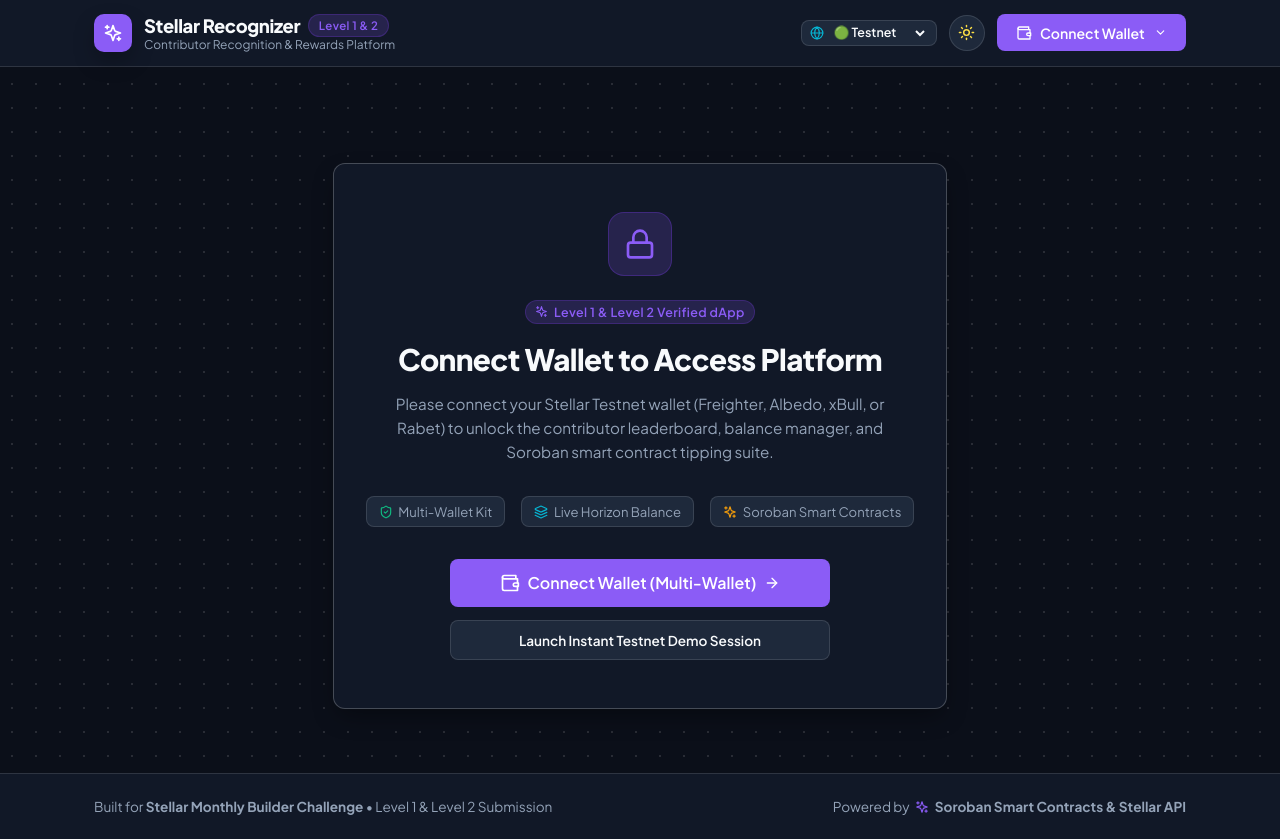
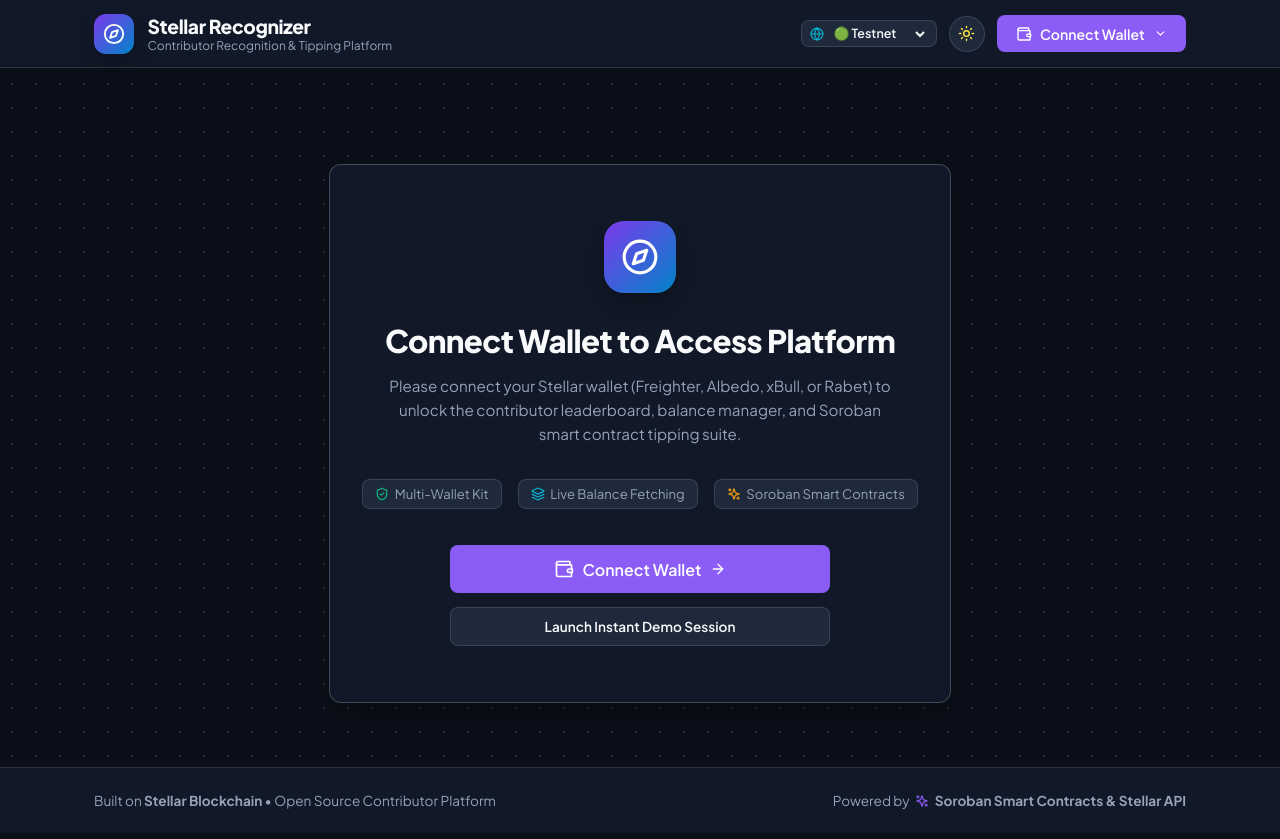
Before and after one commit to arpanbasak90-cyber/Contributor-Recognition-Platform, a React (Vite) app: page / in a window 1280 px wide. Built offline with nearby package versions, Linux system fonts and the light colour scheme.

Commit message:
style: remove Level 1 & 2 badges, clean wallet modal tags, remove test trigger section, and add gradient Compass logo

```diff
--- a/src/App.tsx
+++ b/src/App.tsx
@@ -157,7 +157,7 @@
             <div className="alert-box alert-info" style={{ marginBottom: '1.5rem' }}>
               <Info size={20} style={{ flexShrink: 0 }} />
               <div>
-                <strong>Active Network ({network.toUpperCase()}):</strong> Stellar REST APIs, Soroban Smart Contracts, live balance fetching, and real-time transaction event logging.
+                <strong>Connected to {network.toUpperCase()}:</strong> Accessing Stellar REST APIs, Soroban Smart Contracts, live balance fetching, and real-time transaction logging.
               </div>
             </div>
 
@@ -245,7 +245,7 @@
       }}>
         <div className="container" style={{ display: 'flex', justifyContent: 'space-between', alignItems: 'center', flexWrap: 'wrap', gap: '1rem' }}>
           <div>
-            Built for <strong>Stellar Monthly Builder Challenge</strong> • Level 1 & Level 2 Submission
+            Built on <strong>Stellar Blockchain</strong> • Open Source Contributor Platform
           </div>
           <div style={{ display: 'flex', alignItems: 'center', gap: '0.35rem' }}>
             Powered by <Sparkles size={14} color="var(--primary)" /> <strong>Soroban Smart Contracts & Stellar API</strong>
--- a/src/components/Header.tsx
+++ b/src/components/Header.tsx
@@ -1,5 +1,5 @@
 import React from 'react';
-import { Wallet, LogOut, Sparkles, RefreshCw, Layers, Sun, Moon, ChevronDown, Globe } from 'lucide-react';
+import { Wallet, LogOut, RefreshCw, Layers, Sun, Moon, ChevronDown, Globe, Compass } from 'lucide-react';
 import { WalletState, NetworkId } from '../services/stellar';
 
 interface HeaderProps {
@@ -30,10 +30,10 @@
 
   const getProviderName = (providerId: string | null) => {
     switch (providerId) {
-      case 'freighter': return 'Freighter 🚀';
-      case 'albedo': return 'Albedo 🌌';
-      case 'xbull': return 'xBull 🐂';
-      case 'rabet': return 'Rabet 🐇';
+      case 'freighter': return 'Freighter';
+      case 'albedo': return 'Albedo';
+      case 'xbull': return 'xBull';
+      case 'rabet': return 'Rabet';
       default: return 'Stellar Wallet';
     }
   };
@@ -50,28 +50,26 @@
     }}>
       <div className="container" style={{ display: 'flex', alignItems: 'center', justifyContent: 'space-between', flexWrap: 'wrap', gap: '1rem' }}>
         {/* Brand Logo */}
-        <div style={{ display: 'flex', alignItems: 'center', gap: '0.75rem' }}>
+        <div style={{ display: 'flex', alignItems: 'center', gap: '0.85rem' }}>
           <div style={{
-            width: '38px',
-            height: '38px',
-            borderRadius: '10px',
-            background: 'var(--primary)',
+            width: '40px',
+            height: '40px',
+            borderRadius: '12px',
+            background: 'linear-gradient(135deg, #7C3AED 0%, #0284C7 100%)',
             display: 'flex',
             alignItems: 'center',
             justifyContent: 'center',
-            boxShadow: 'var(--shadow-main)'
+            boxShadow: 'var(--shadow-main)',
+            color: '#FFFFFF'
           }}>
-            <Sparkles size={20} color="#FFF" />
+            <Compass size={22} color="#FFFFFF" />
           </div>
           <div>
-            <div style={{ display: 'flex', alignItems: 'center', gap: '0.5rem' }}>
-              <h1 style={{ fontSize: '1.15rem', fontWeight: 800, letterSpacing: '-0.02em', color: 'var(--text-main)' }}>
-                Stellar Recognizer
-              </h1>
-              <span className="badge badge-purple">Level 1 & 2</span>
-            </div>
+            <h1 style={{ fontSize: '1.2rem', fontWeight: 800, letterSpacing: '-0.02em', color: 'var(--text-main)', lineHeight: '1.2' }}>
+              Stellar Recognizer
+            </h1>
             <p style={{ fontSize: '0.75rem', color: 'var(--text-muted)' }}>
-              Contributor Recognition & Rewards Platform
+              Contributor Recognition & Tipping Platform
             </p>
           </div>
         </div>
--- a/src/components/WalletGate.tsx
+++ b/src/components/WalletGate.tsx
@@ -1,5 +1,5 @@
 import React from 'react';
-import { Wallet, ShieldCheck, Sparkles, ArrowRight, Lock, Layers } from 'lucide-react';
+import { Wallet, ShieldCheck, Sparkles, ArrowRight, Compass, Layers } from 'lucide-react';
 
 interface WalletGateProps {
   onOpenWalletModal: () => void;
@@ -14,33 +14,28 @@
       textAlign: 'center',
       padding: '0 1rem'
     }} className="animate-slide-up">
-      <div className="glass-panel" style={{ padding: '3rem 2rem', border: '1px solid var(--border-hover)' }}>
-        {/* Icon Header */}
+      <div className="glass-panel" style={{ padding: '3.5rem 2rem', border: '1px solid var(--border-hover)' }}>
+        {/* Brand Compass Logo Header */}
         <div style={{
-          width: '64px',
-          height: '64px',
-          borderRadius: '16px',
-          background: 'var(--primary-light)',
+          width: '72px',
+          height: '72px',
+          borderRadius: '20px',
+          background: 'linear-gradient(135deg, #7C3AED 0%, #0284C7 100%)',
           display: 'flex',
           alignItems: 'center',
           justifyContent: 'center',
-          margin: '0 auto 1.5rem auto',
-          border: '1px solid rgba(124, 58, 237, 0.3)'
+          margin: '0 auto 1.75rem auto',
+          boxShadow: 'var(--shadow-main)'
         }}>
-          <Lock size={32} color="var(--primary)" />
+          <Compass size={38} color="#FFFFFF" />
         </div>
 
-        {/* Title & Tagline */}
-        <div className="badge badge-purple" style={{ marginBottom: '1rem', fontSize: '0.78rem' }}>
-          <Sparkles size={13} /> Level 1 & Level 2 Verified dApp
-        </div>
-
-        <h1 style={{ fontSize: '1.85rem', fontWeight: 800, marginBottom: '0.85rem', letterSpacing: '-0.02em', color: 'var(--text-main)' }}>
+        <h1 style={{ fontSize: '1.95rem', fontWeight: 800, marginBottom: '0.85rem', letterSpacing: '-0.02em', color: 'var(--text-main)' }}>
           Connect Wallet to Access Platform
         </h1>
 
         <p style={{ fontSize: '0.95rem', color: 'var(--text-muted)', lineHeight: '1.6', maxWidth: '520px', margin: '0 auto 2rem auto' }}>
-          Please connect your Stellar Testnet wallet (Freighter, Albedo, xBull, or Rabet) to unlock the contributor leaderboard, balance manager, and Soroban smart contract tipping suite.
+          Please connect your Stellar wallet (Freighter, Albedo, xBull, or Rabet) to unlock the contributor leaderboard, balance manager, and Soroban smart contract tipping suite.
         </p>
 
         {/* Features preview pills */}
@@ -49,7 +44,7 @@
           justifyContent: 'center',
           gap: '1rem',
           flexWrap: 'wrap',
-          marginBottom: '2rem',
+          marginBottom: '2.25rem',
           fontSize: '0.82rem',
           color: 'var(--text-muted)'
         }}>
@@ -57,7 +52,7 @@
             <ShieldCheck size={14} color="var(--accent-green)" /> Multi-Wallet Kit
           </span>
           <span style={{ display: 'inline-flex', alignItems: 'center', gap: '0.35rem', background: 'var(--bg-input)', padding: '0.35rem 0.75rem', borderRadius: 'var(--radius-sm)', border: '1px solid var(--border-color)' }}>
-            <Layers size={14} color="var(--accent-cyan)" /> Live Horizon Balance
+            <Layers size={14} color="var(--accent-cyan)" /> Live Balance Fetching
           </span>
           <span style={{ display: 'inline-flex', alignItems: 'center', gap: '0.35rem', background: 'var(--bg-input)', padding: '0.35rem 0.75rem', borderRadius: 'var(--radius-sm)', border: '1px solid var(--border-color)' }}>
             <Sparkles size={14} color="var(--accent-gold)" /> Soroban Smart Contracts
@@ -71,7 +66,7 @@
             className="btn btn-primary"
             style={{ padding: '0.85rem', fontSize: '1rem', width: '100%' }}
           >
-            <Wallet size={20} /> Connect Wallet (Multi-Wallet) <ArrowRight size={16} />
+            <Wallet size={20} /> Connect Wallet <ArrowRight size={16} />
           </button>
 
           <button
@@ -79,7 +74,7 @@
             className="btn btn-secondary"
             style={{ padding: '0.65rem', fontSize: '0.85rem', width: '100%' }}
           >
-            Launch Instant Testnet Demo Session
+            Launch Instant Demo Session
           </button>
         </div>
       </div>
--- a/src/components/WalletModal.tsx
+++ b/src/components/WalletModal.tsx
@@ -1,5 +1,5 @@
 import React, { useState, useEffect } from 'react';
-import { X, Shield, ArrowRight, AlertTriangle, ExternalLink, CheckCircle2 } from 'lucide-react';
+import { X, Shield, ArrowRight, AlertTriangle, ExternalLink } from 'lucide-react';
 import {
   WalletProviderInfo,
   WalletProviderId,
@@ -82,17 +82,16 @@
       padding: '1rem'
     }}>
       <div className="glass-panel animate-slide-up" style={{
-        maxWidth: '480px',
+        maxWidth: '460px',
         width: '100%',
         padding: '1.75rem',
-        border: '1px solid var(--border-glow)',
-        boxShadow: '0 20px 50px rgba(0,0,0,0.8)'
+        boxShadow: 'var(--shadow-main)'
       }}>
         {/* Header */}
         <div style={{ display: 'flex', justifyContent: 'space-between', alignItems: 'center', marginBottom: '1.25rem' }}>
           <div style={{ display: 'flex', alignItems: 'center', gap: '0.6rem' }}>
-            <Shield size={22} color="#8B5CF6" />
-            <h2 style={{ fontSize: '1.25rem', fontWeight: 700 }}>Select Stellar Wallet</h2>
+            <Shield size={22} color="var(--primary)" />
+            <h2 style={{ fontSize: '1.2rem', fontWeight: 700, color: 'var(--text-main)' }}>Select Stellar Wallet</h2>
           </div>
           <button
             onClick={onClose}
@@ -103,7 +102,7 @@
         </div>
 
         <p style={{ fontSize: '0.85rem', color: 'var(--text-muted)', marginBottom: '1.25rem' }}>
-          Choose your preferred Stellar Testnet wallet provider to interact with Soroban Smart Contracts.
+          Choose your preferred Stellar wallet provider to interact with the platform.
         </p>
 
         {/* Error Banner inside Modal */}
@@ -112,7 +111,7 @@
             <AlertTriangle size={18} style={{ flexShrink: 0 }} />
             <div>
               <strong style={{ display: 'block', fontSize: '0.85rem' }}>
-                [{errorInfo.type}] Connection Error
+                Connection Error
               </strong>
               <span style={{ fontSize: '0.8rem' }}>{errorInfo.message}</span>
             </div>
@@ -127,10 +126,10 @@
               onClick={() => handleSelectProvider(provider.id)}
               disabled={loading}
               style={{
-                background: selectedProvider === provider.id ? 'var(--primary-light)' : 'rgba(10, 14, 23, 0.7)',
-                border: selectedProvider === provider.id ? '1px solid var(--primary)' : '1px solid var(--border-glass)',
+                background: selectedProvider === provider.id ? 'var(--primary-light)' : 'var(--bg-inner-box)',
+                border: selectedProvider === provider.id ? '1px solid var(--primary)' : '1px solid var(--border-color)',
                 borderRadius: 'var(--radius-sm)',
-                padding: '1rem',
+                padding: '0.9rem 1rem',
                 display: 'flex',
                 alignItems: 'center',
                 justifyContent: 'space-between',
@@ -142,19 +141,8 @@
               <div style={{ display: 'flex', alignItems: 'center', gap: '0.85rem' }}>
                 <span style={{ fontSize: '1.5rem' }}>{provider.icon}</span>
                 <div>
-                  <div style={{ display: 'flex', alignItems: 'center', gap: '0.5rem' }}>
-                    <span style={{ fontWeight: 700, fontSize: '0.95rem', color: 'var(--text-main)' }}>
-                      {provider.name}
-                    </span>
-                    {provider.installed ? (
-                      <span className="badge badge-green" style={{ fontSize: '0.65rem' }}>
-                        <CheckCircle2 size={10} /> Ready
-                      </span>
-                    ) : (
-                      <span className="badge badge-cyan" style={{ fontSize: '0.65rem' }}>
-                        Web / Extension
-                      </span>
-                    )}
+                  <div style={{ fontWeight: 700, fontSize: '0.95rem', color: 'var(--text-main)' }}>
+                    {provider.name}
                   </div>
                   <div style={{ fontSize: '0.78rem', color: 'var(--text-muted)', marginTop: '0.15rem' }}>
                     {provider.description}
@@ -162,7 +150,7 @@
                 </div>
               </div>
 
-              <ArrowRight size={18} color={selectedProvider === provider.id ? '#C4B5FD' : 'var(--text-dim)'} />
+              <ArrowRight size={18} color={selectedProvider === provider.id ? 'var(--primary)' : 'var(--text-dim)'} />
             </button>
           ))}
         </div>
@@ -174,7 +162,7 @@
             href="https://www.freighter.app/"
             target="_blank"
             rel="noreferrer"
-            style={{ color: '#06B6D4', textDecoration: 'none' }}
+            style={{ color: 'var(--accent-cyan)', textDecoration: 'none' }}
           >
             Get Freighter Extension <ExternalLink size={11} style={{ display: 'inline' }} />
           </a>
```
Also changed, not shown: src/components/TippingForm.tsx (+27 -71 lines).
